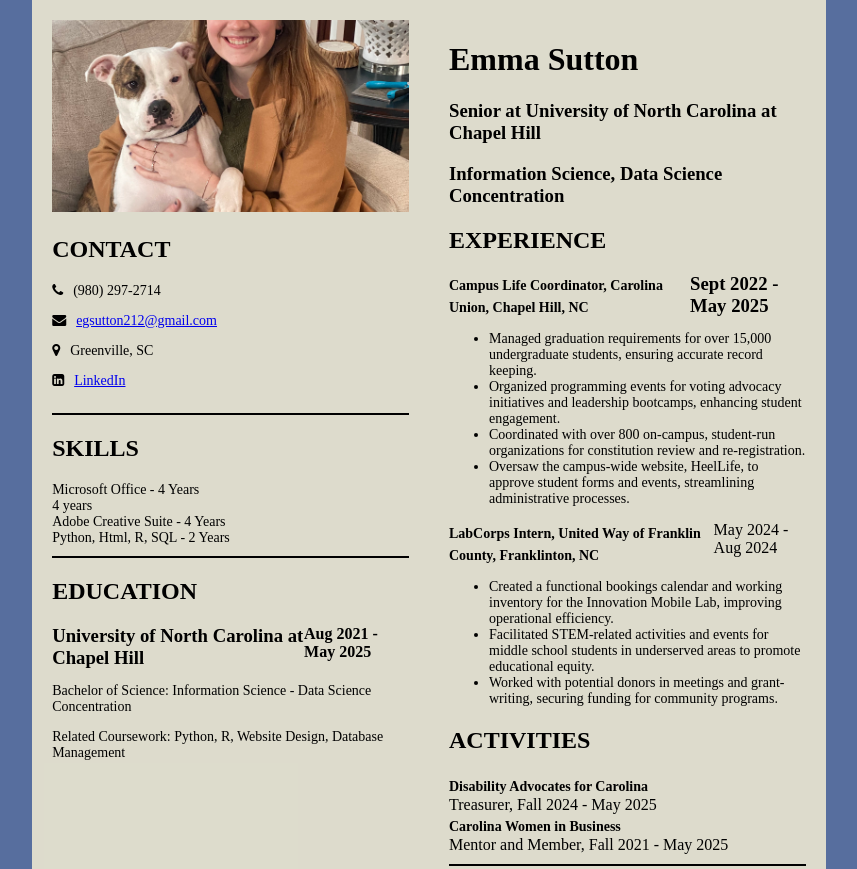
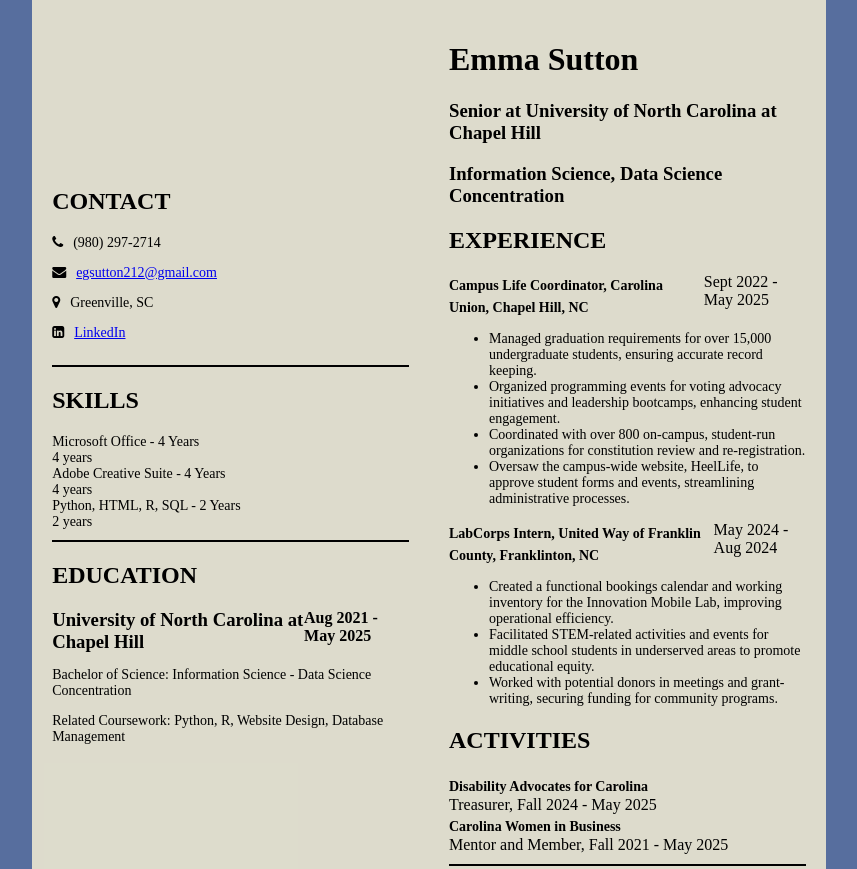
Before and after one commit to egsutton212/site, a plain HTML site: page index.html in a window 1280 px wide. Shown: the top 869 px of the page, without its empty margins (211-1068 px from the left). Drawn offline with Linux system fonts and the light colour scheme.

Commit message:
Update index.html

```diff
--- a/index.html
+++ b/index.html
@@ -103,8 +103,9 @@
 
         .leftPanel img {
             width: 100%; /* Make the image the full width of the left column */
-            height: 2in; /* Set the height to 1.5 inches */
+            height: 1.5in; /* Set the height to 1.5 inches */
             object-fit: cover; /* Ensures the image covers the space without distortion */
+            clip-path: inset(1.5in 0 0 0); /* Crop 1.5 inches from the top */
         }
     </style>
     <link rel="preconnect" href="https://fonts.googleapis.com">
@@ -122,7 +123,7 @@
                         <h2>CONTACT</h2>
                         <div class="smallText">
                             <p><i class="fa fa-phone contactIcon" aria-hidden="true"></i>(980) 297-2714</p>
-                            <p><i class="fa fa-envelope contactIcon" aria-hidden="true"></i><a href="egsutton212@gmail.com">egsutton212@gmail.com</a></p>
+                            <p><i class="fa fa-envelope contactIcon" aria-hidden="true"></i><a href="mailto:egsutton212@gmail.com">egsutton212@gmail.com</a></p>
                             <p><i class="fa fa-map-marker contactIcon" aria-hidden="true"></i>Greenville, SC</p>
                             <p><i class="fa fa-linkedin-square contactIcon" aria-hidden="true"></i><a href="https://www.linkedin.com/in/emma-sutton-275a0722b/">LinkedIn</a></p>
                         </div>
@@ -131,19 +132,21 @@
                         <h2>SKILLS</h2>
                         <div class="smallText">
                             <div class="skill">
-                                <div><span>Microsoft Office - 4 Years </span></div>
+                                <div><span>Microsoft Office - 4 Years</span></div>
                                 <div class="yearsOfExperience">
                                     <span>4 years</span>
                                 </div>
                             </div>
                             <div class="skill">
-                                <div><span>Adobe Creative Suite - 4 Years </span></div>
+                                <div><span>Adobe Creative Suite - 4 Years</span></div>
                                 <div class="yearsOfExperience">
+                                    <span>4 years</span>
                                 </div>
                             </div>
                             <div class="skill">
-                                <div><span>Python, Html, R, SQL - 2 Years</span></div>
+                                <div><span>Python, HTML, R, SQL - 2 Years</span></div>
                                 <div class="yearsOfExperience">
+                                    <span>2 years</span>
                                 </div>
                             </div>
                         </div>
@@ -170,7 +173,7 @@
                         <h2>EXPERIENCE</h2>
                         <div class="experienceItem">
                             <h3><strong>Campus Life Coordinator, Carolina Union, Chapel Hill, NC</strong></h3>
-                            <h3>Sept 2022 - May 2025</<h3>
+                            <span>Sept 2022 - May 2025</span>
                         </div>
                         <div class="experienceDetails smallText">
                             <ul>
@@ -183,7 +186,7 @@
 
                         <div class="experienceItem">
                             <h3><strong>LabCorps Intern, United Way of Franklin County, Franklinton, NC</strong></h3>
-                            </h3>May 2024 - Aug 2024</</h3>
+                            <span>May 2024 - Aug 2024</span>
                         </div>
                         <div class="experienceDetails smallText">
                             <ul>
```
